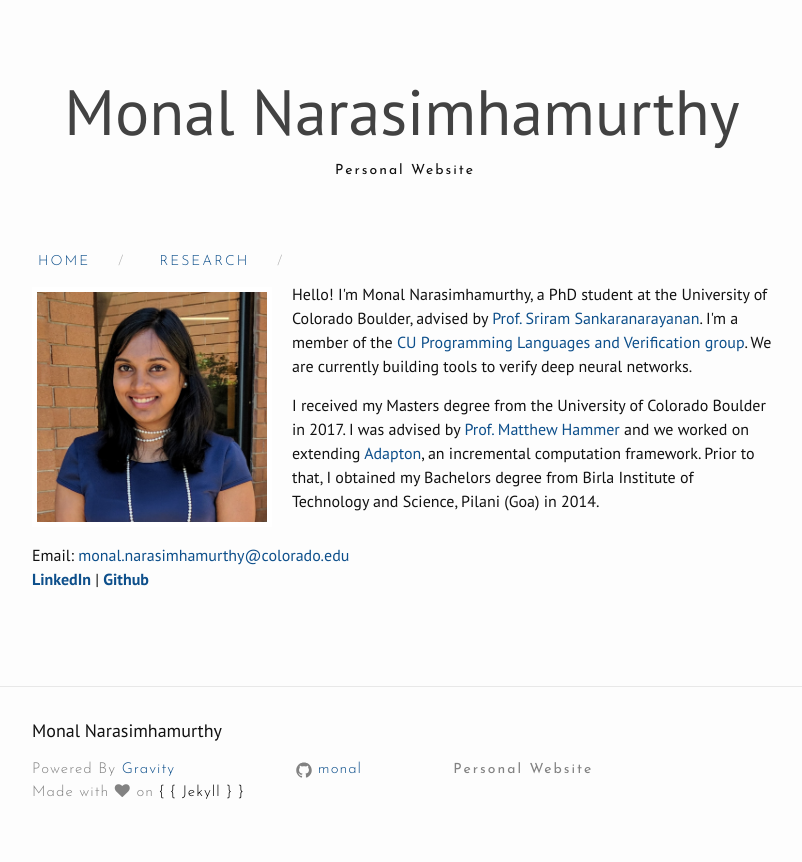
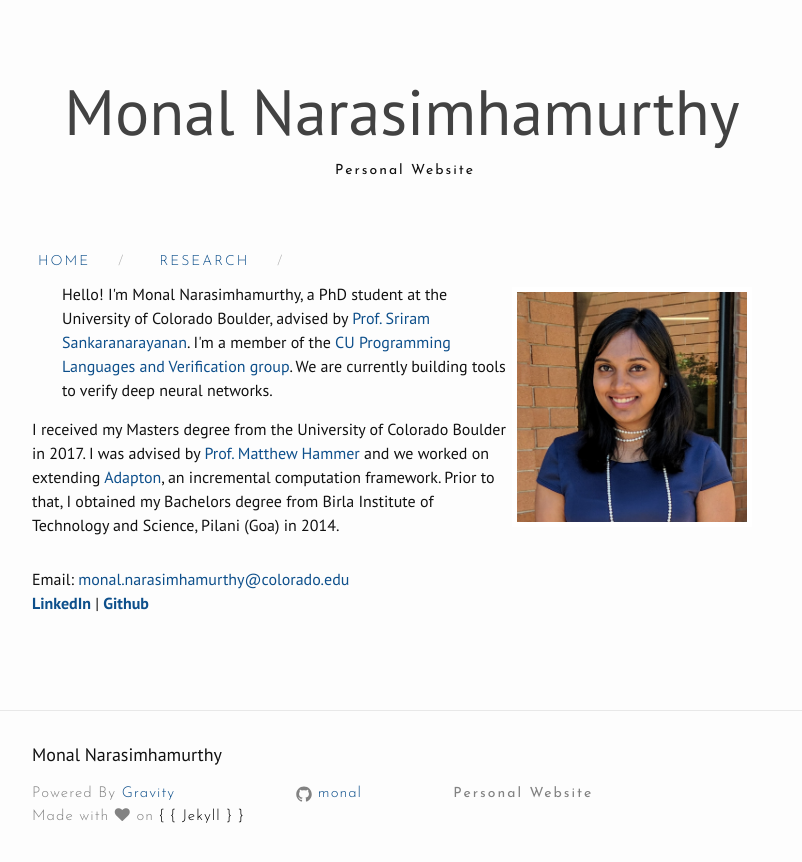
Before and after one commit to monal/monal.github.io, a Jekyll site: the page built from index.html, in a window 1280 px wide. Shown: the top 862 px of the page, without its empty margins (238-1040 px from the left). Built offline with Jekyll 4.4.1, drawn with Linux system fonts in a browser that asks for light colours; nearby versions of some CDN libraries.

Commit message:
Trying out new layout

```diff
--- a/index.html
+++ b/index.html
@@ -3,7 +3,7 @@ layout: default
 ---
 
 <div class="home">
-<p style="float: left; margin-top: 5px; margin-right: 20px;">
+<p style="float: right; margin-top: 5px; margin-right: 20px;">
   <img src="monal-1.jpg" alt="" height="230" width="230" style='border:5px solid #FFF'>
 </p>
 <p style="margin-top: 10px; margin-left: 30px">
```
